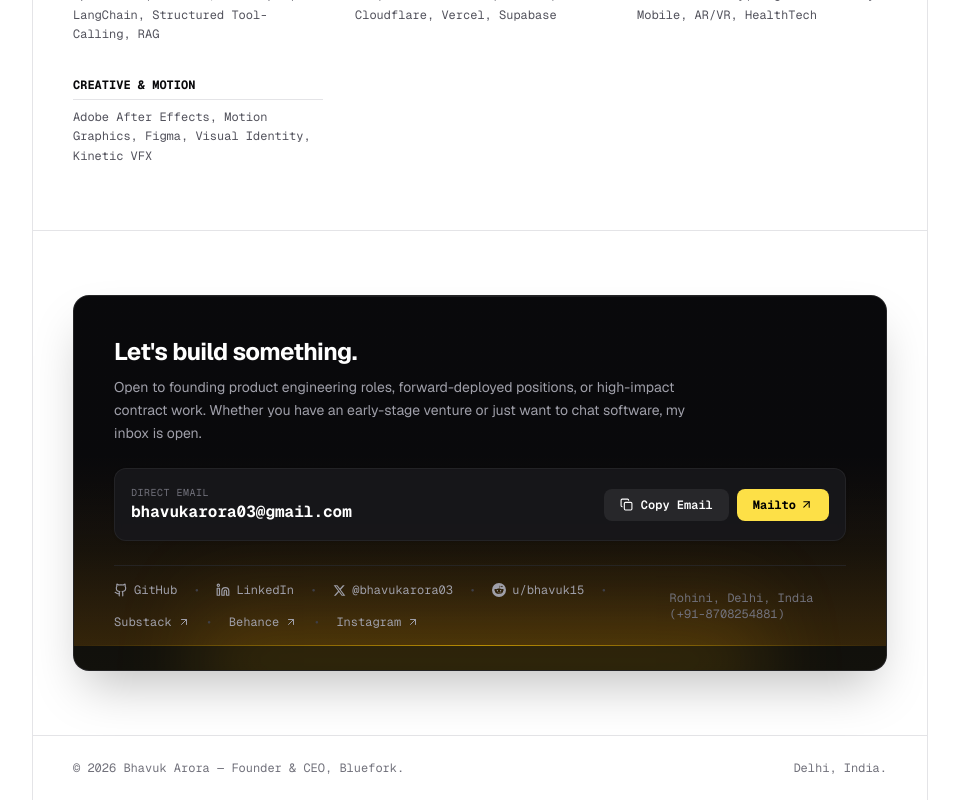
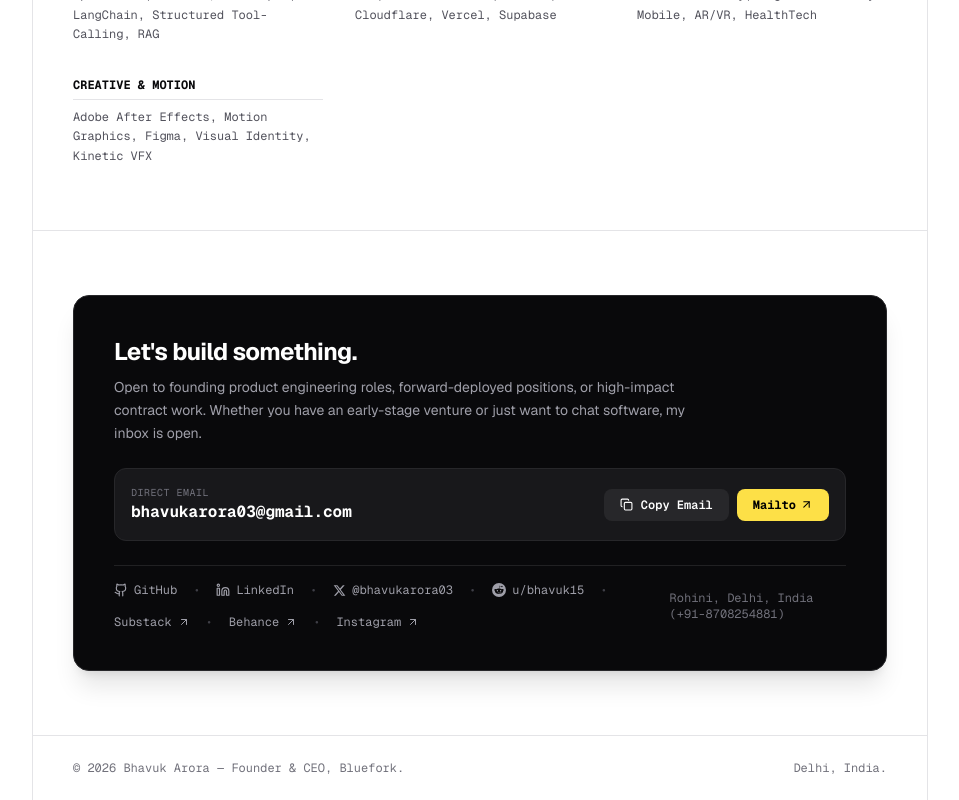
Before and after one commit to bhavukar/bhavuk.website, a Next.js app: page / in a window 1280 px wide. Shown: the part 4654-5454 px from the top of the page, without its empty margins (160-1119 px from the left). Built offline with nearby package versions, Linux system fonts and the light colour scheme.

Commit message:
Revert "style: add warm ambient bottom gradient and subtle border highlight to contact card"
This reverts commit d478b20ee1a1add3e7a087899bbc98daf1eda39d.

```diff
--- a/app/page.tsx
+++ b/app/page.tsx
@@ -875,14 +875,8 @@
           id="contact"
           className="px-4 sm:px-10 py-12 sm:py-16"
         >
-          <div className="relative overflow-hidden rounded-2xl bg-gradient-to-b from-zinc-950 via-zinc-950 to-[#12110c] text-white p-5 sm:p-8 md:p-10 border border-zinc-800/90 space-y-5 sm:space-y-6 shadow-2xl">
-            {/* Ambient Bottom Gradient Lighting */}
-            <div className="absolute inset-x-0 top-0 h-px bg-gradient-to-r from-transparent via-white/10 to-transparent pointer-events-none" />
-            <div className="absolute inset-x-0 bottom-0 h-48 bg-gradient-to-t from-amber-500/15 via-amber-500/5 to-transparent pointer-events-none" />
-            <div className="absolute -bottom-12 left-1/2 -translate-x-1/2 w-[70%] h-32 bg-gradient-to-t from-yellow-400/25 via-amber-500/10 to-transparent blur-2xl pointer-events-none" />
-            <div className="absolute inset-x-0 bottom-0 h-px bg-gradient-to-r from-transparent via-yellow-400/60 to-transparent pointer-events-none" />
-
-            <div className="relative z-10 space-y-2 max-w-xl">
+          <div className="rounded-2xl bg-zinc-950 text-white p-5 sm:p-8 md:p-10 border border-zinc-800 space-y-5 sm:space-y-6 shadow-xl">
+            <div className="space-y-2 max-w-xl">
               <h2 className="text-xl sm:text-2xl font-bold tracking-tight text-white">
                 Let's build something.
               </h2>
@@ -893,7 +887,7 @@
               </p>
             </div>
 
-            <div className="relative z-10 p-3.5 sm:p-4 rounded-xl bg-zinc-900/90 backdrop-blur-xs border border-zinc-800/80 flex flex-col sm:flex-row items-start sm:items-center justify-between gap-3 shadow-sm">
+            <div className="p-3.5 sm:p-4 rounded-xl bg-zinc-900 border border-zinc-800 flex flex-col sm:flex-row items-start sm:items-center justify-between gap-3">
               <div className="w-full sm:w-auto">
                 <div className="text-[10px] font-mono text-zinc-500 uppercase tracking-wider">Direct Email</div>
                 <div className="text-sm sm:text-base font-mono font-bold text-white select-all break-all">
@@ -928,7 +922,7 @@
               </div>
             </div>
 
-            <div className="relative z-10 pt-4 border-t border-zinc-800/80 flex flex-col sm:flex-row sm:items-center justify-between gap-3 sm:gap-4 text-xs font-mono text-zinc-400">
+            <div className="pt-4 border-t border-zinc-800/80 flex flex-col sm:flex-row sm:items-center justify-between gap-3 sm:gap-4 text-xs font-mono text-zinc-400">
               <div className="flex flex-wrap items-center gap-3 sm:gap-4">
                 <a
                   href="https://github.com/bhavukar"
```
